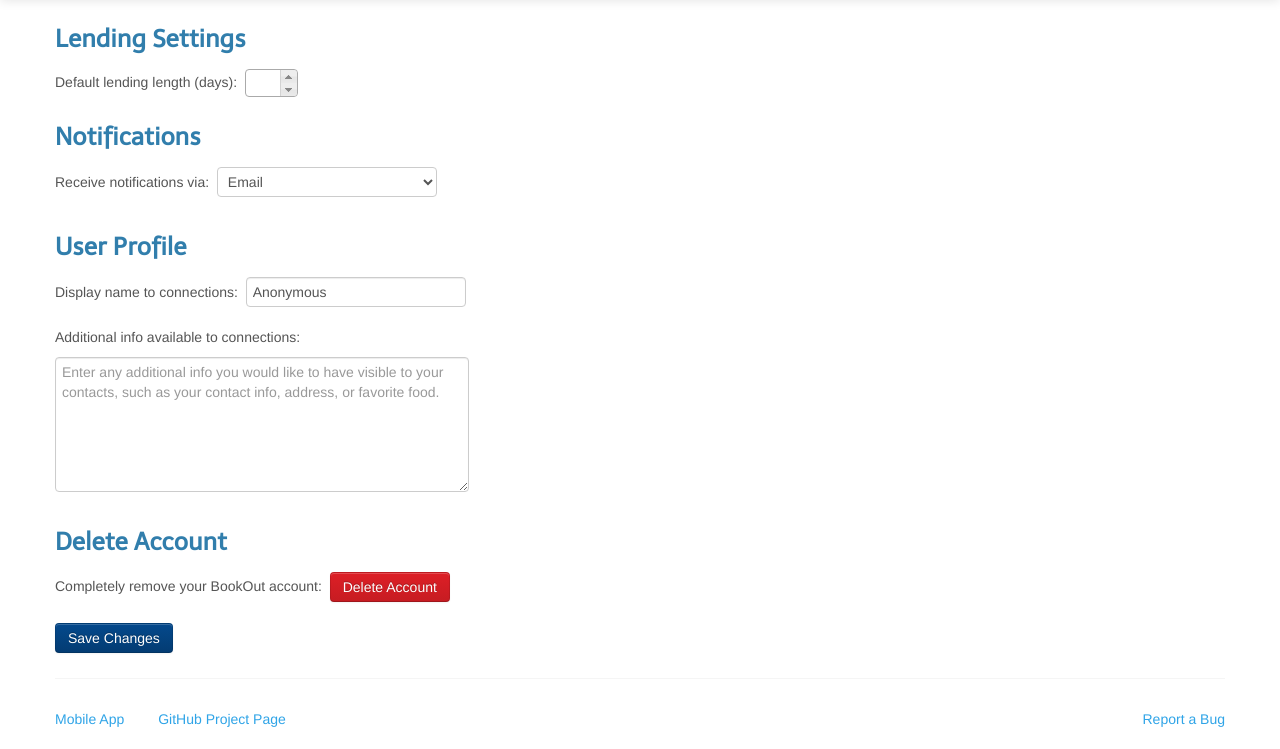
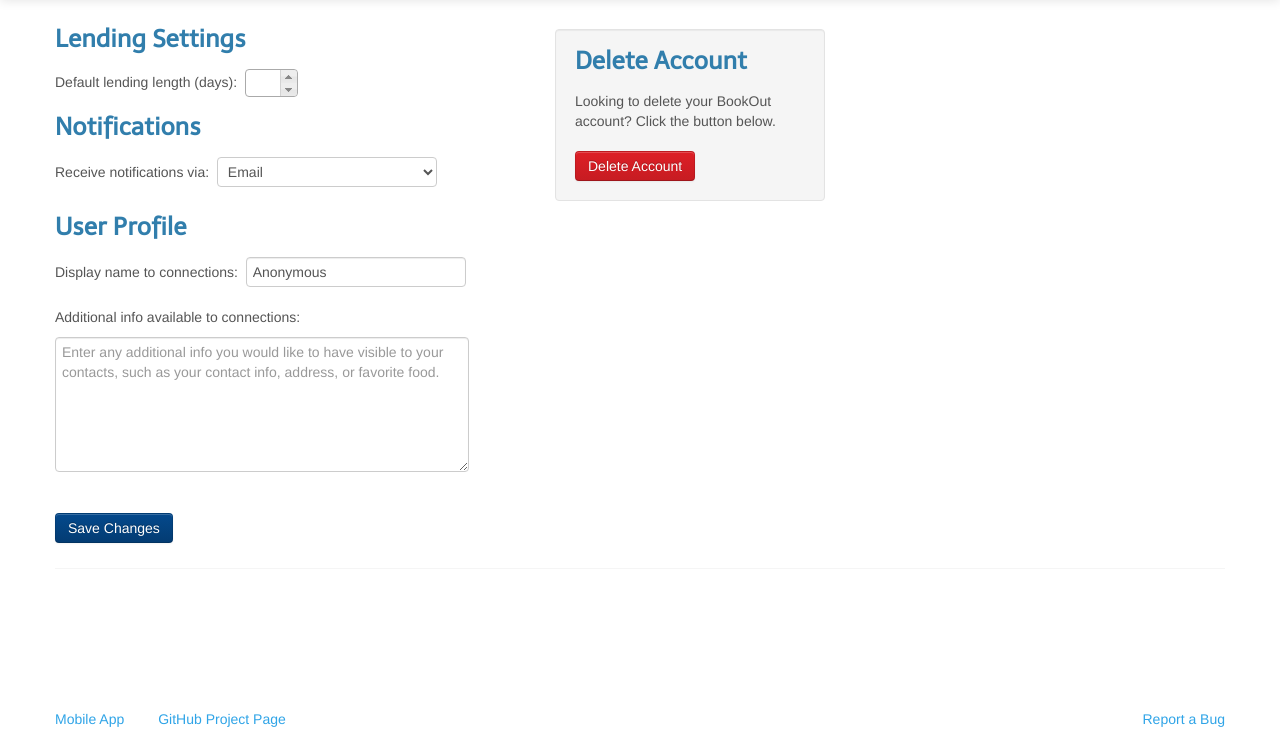
Before and after one commit to byu-osl/bookout, a Flask app: page /settings in a window 1280 px wide. Shown: the part 51-800 px from the top of the page. Run offline with Flask 2, Linux system fonts and the light colour scheme; some libraries are stand-ins or nearby versions.

Commit message:
Settings Page: Placed Delete Account in a well

```diff
--- a/bookout/templates/settings.html
+++ b/bookout/templates/settings.html
@@ -129,15 +129,15 @@
     <p>If you delete your account it will be gone forever!</p>
   </div>
   <div class="modal-footer">
+    <button class="btn btn-danger" onclick="delete_account()">Delete Account</button>
     <button class="btn" data-dismiss="modal" aria-hidden="true">Cancel</button>
-    <button class="btn btn-danger" onclick="delete_account()">Delete Account</button>
   </div>
 </div>
 
 <form id="settingsForm" method="post" action="/settings">
 
 <div class="row">
-	<div class="span12">
+	<div class="span5">
 
 		<h3>Lending Settings</h3>
 
@@ -146,11 +146,6 @@
 			<input id="lending_length" name="lendingLength" style="width:1.5em;" value="{{ user.lending_length }}" />
 			<span id="lendingLengthHelp" class="help-inline" style="display: none;">Must be between 1 and 99.</span>
 		</div>
-	</div>
-</div>
-
-<div class="row">
-	<div class="span12">
 
 		<h3>Notifications</h3>
 		<div class="control-group">
@@ -162,11 +157,6 @@
 			</select>
 			<span id="notificationSettingsHelp" class="help-inline" style="display: none;">Must be a mobile app user to select options other than Email.</span>
 		</div>
-	</div>
-</div>
-
-<div class="row">
-	<div class="span12">
 
 		<h3>User Profile</h3>
 
@@ -186,19 +176,21 @@
 		</div>
 
 	</div>
-</div>
 
-<div class="row">
-	<div class="span12">
-		<h3>Delete Account</h3>
+	<div class="span3">
+		<br>
+		<div class="well">
+			<h3 style="margin-top:-8px">Delete Account</h3>
 			<div id="deleteError" class="alert alert-error" style="display:none;">
 			  <strong>Account not deleted</strong>&nbsp; Make sure all borrowed and lent books are returned.
 			</div>
 			<div id="deleteSuccess" class="alert alert-success" style="display:none;">
 			  <strong>Account deleted.</strong>
 			</div>
-		Completely remove your BookOut account:&nbsp;
-		<a class="btn btn-danger" onclick="confirm_delete_account()">Delete Account</a>
+			Looking to delete your BookOut account? Click the button below.
+			<br>
+			<a class="btn btn-danger" style="margin-top:20px" onclick="confirm_delete_account()">Delete Account</a>
+		</div>
 	</div>
 </div>
 
```
Lines whose indentation alone changed are shown as unchanged.
